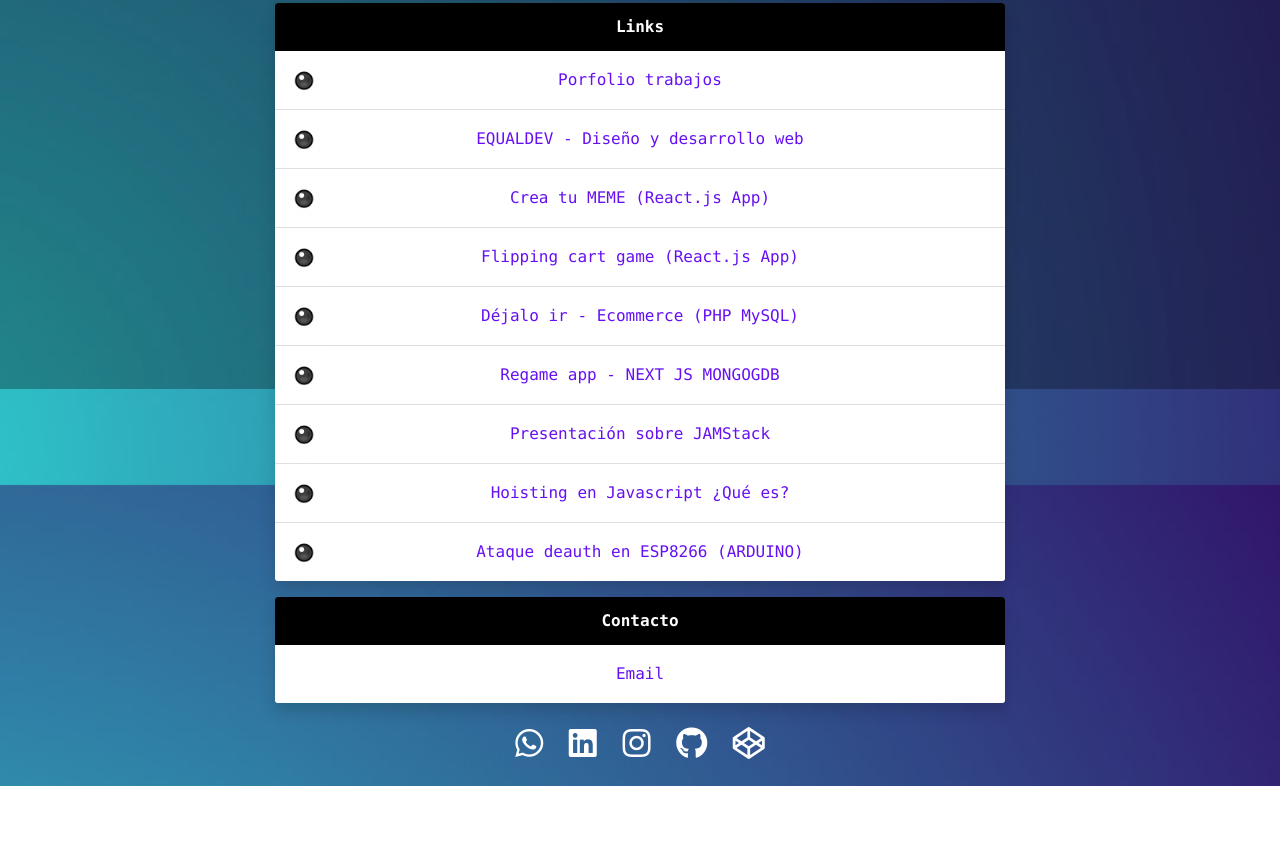
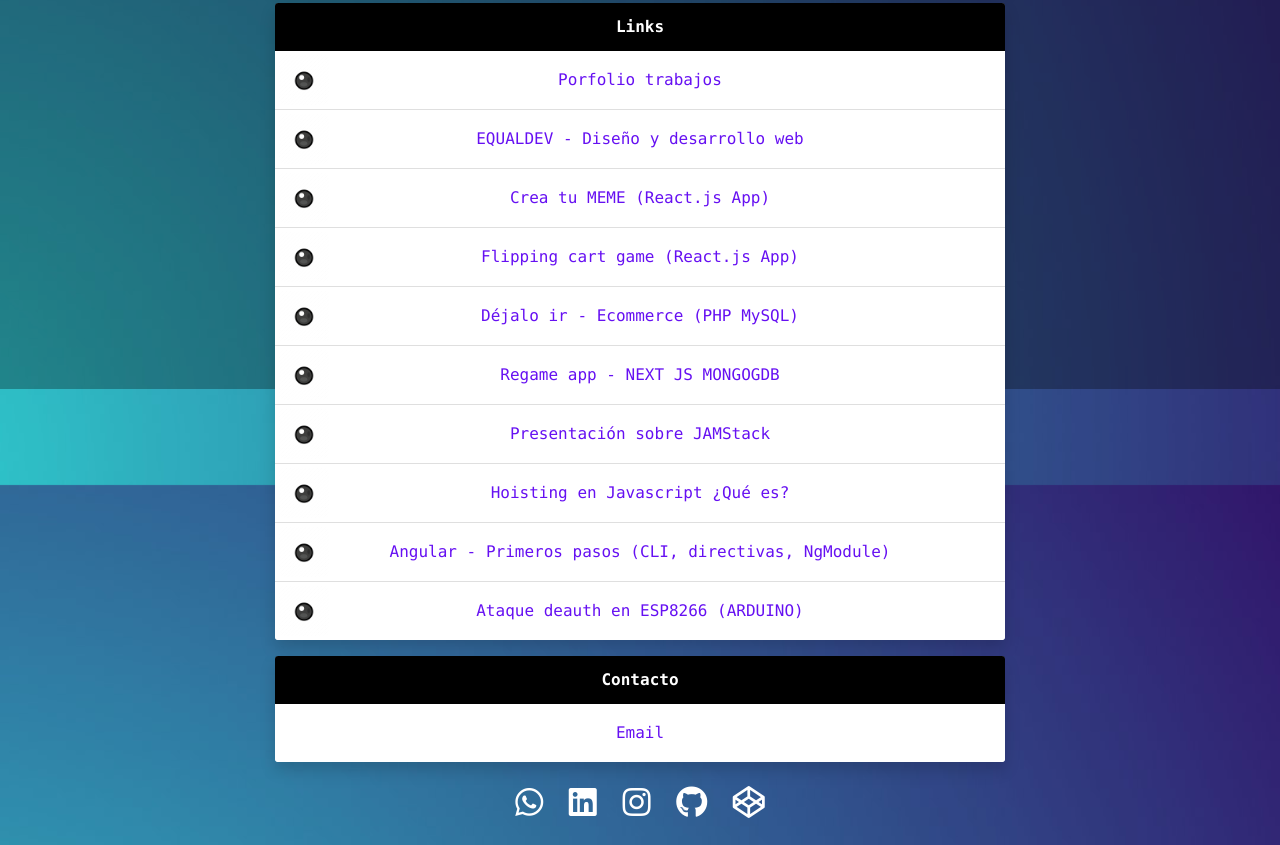
Before and after one commit to franciscofunes/linktree-template, a plain HTML site: page index.html in a window 1280 px wide. Shown: the part 411-1256 px from the top of the page. Before the commit the page ends 1197 px from the top, so only its background shows below. Drawn offline with nearby package versions, Linux system fonts and the light colour scheme.

Commit message:
Update index.html

```diff
--- a/index.html
+++ b/index.html
@@ -89,6 +89,13 @@
                   <span class="flex-grow-1">Hoisting en Javascript ¿Qué es?</span>
                 </a>
               </li>
+<li class="list-group-item p-1">
+                <a target="_blank" rel="noopener noreferrer" class="stretched-link d-flex align-items-center text-center" href="https://www.canva.com/design/DAE2AP2m6aA/fffDzntOgOx7pLjGMH7msQ/view#7" title="Angular - Primeros pasos">
+                  <img class="rounded" src="images/bullet-point.png" alt="Deauth ESP8266">
+                  <span class="flex-grow-1">Angular - Primeros pasos (CLI, directivas, NgModule)</span>
+                </a>
+              </li>
+
               <li class="list-group-item p-1">
                 <a target="_blank" rel="noopener noreferrer" class="stretched-link d-flex align-items-center text-center" href="https://www.canva.com/design/DAErbz8ncho/ngoanfXpz_xuerZ24ZqUhQ/view?utm_content=DAErbz8ncho&utm_campaign=designshare&utm_medium=link&utm_source=publishsharelink" title="JAMStack">
                   <img class="rounded" src="images/bullet-point.png" alt="Deauth ESP8266">
```
